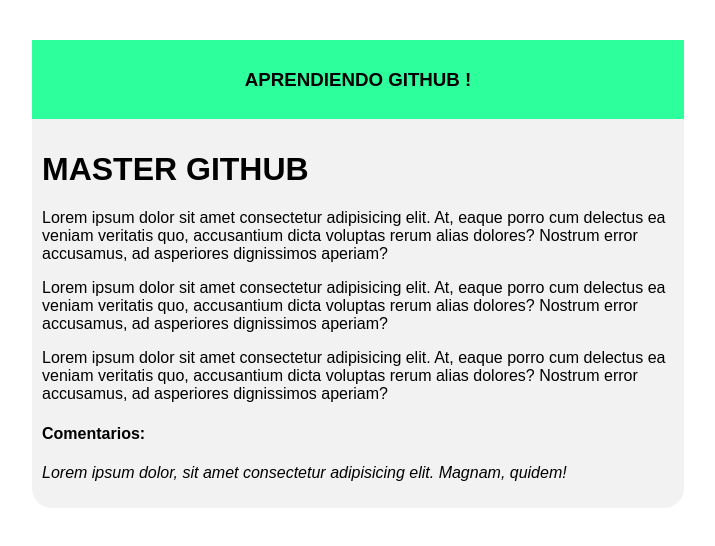
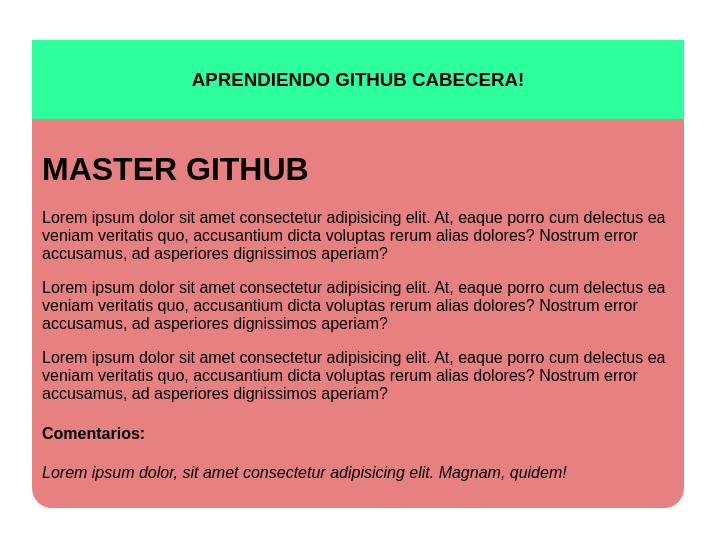
Before and after one commit to EmanuelCG/cursogit, a plain HTML site: page demo.html in a window 1280 px wide. Shown: the whole page, without its empty margins (282-997 px from the left). Drawn offline with Linux system fonts and the light colour scheme.

Commit message:
Modifique el titulo y el background

```diff
--- a/demo.html
+++ b/demo.html
@@ -9,7 +9,7 @@
 </head>
 <body>
     <div class="cabecera">
-        <h3>APRENDIENDO GITHUB !</h3>
+        <h3>APRENDIENDO GITHUB CABECERA!</h3>
     </div>
     <div class="container">
         <h1>MASTER GITHUB</h1>
--- a/style.css
+++ b/style.css
@@ -15,7 +15,7 @@
     margin: 0 auto;
     width: 50%;
     padding: 10px;
-    background-color: #f2f2f2;
+    background-color: #e78080;
     border-radius: 0px 0px 20px 20px;
 }
 
```
